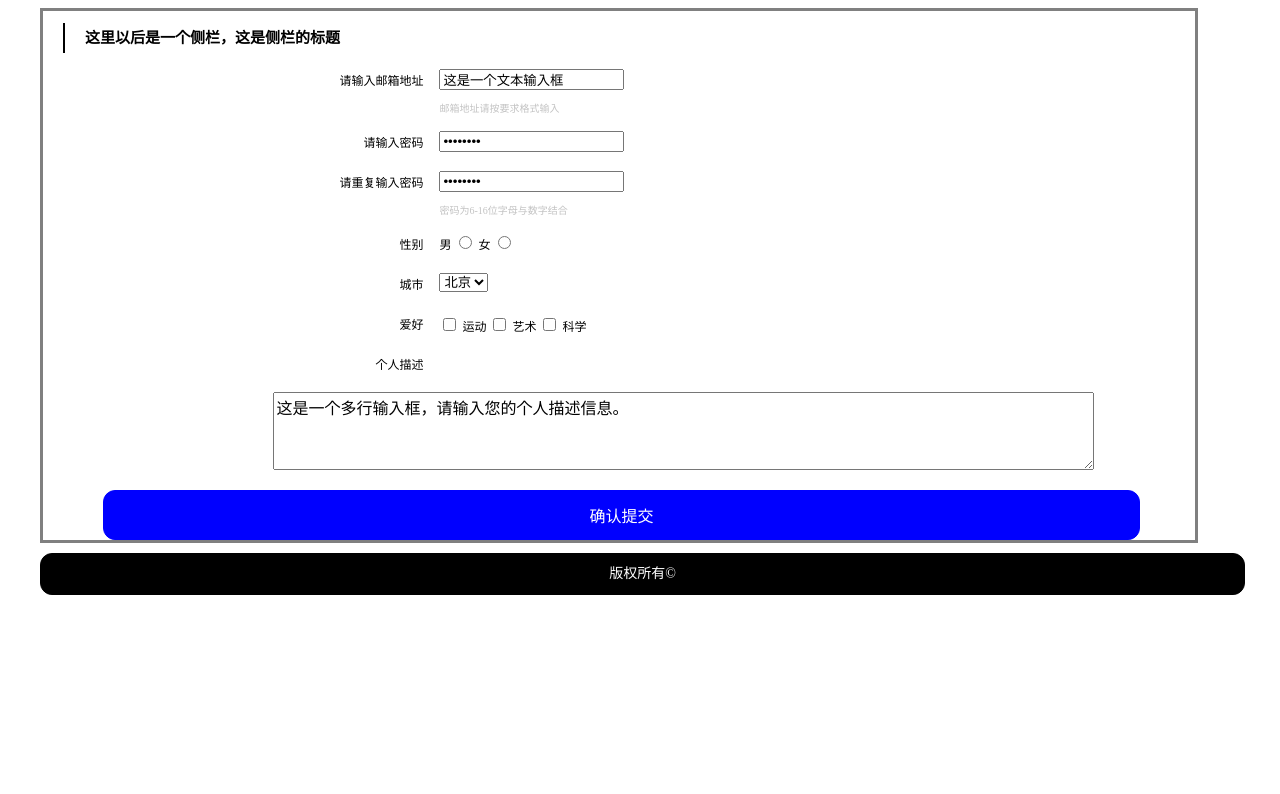
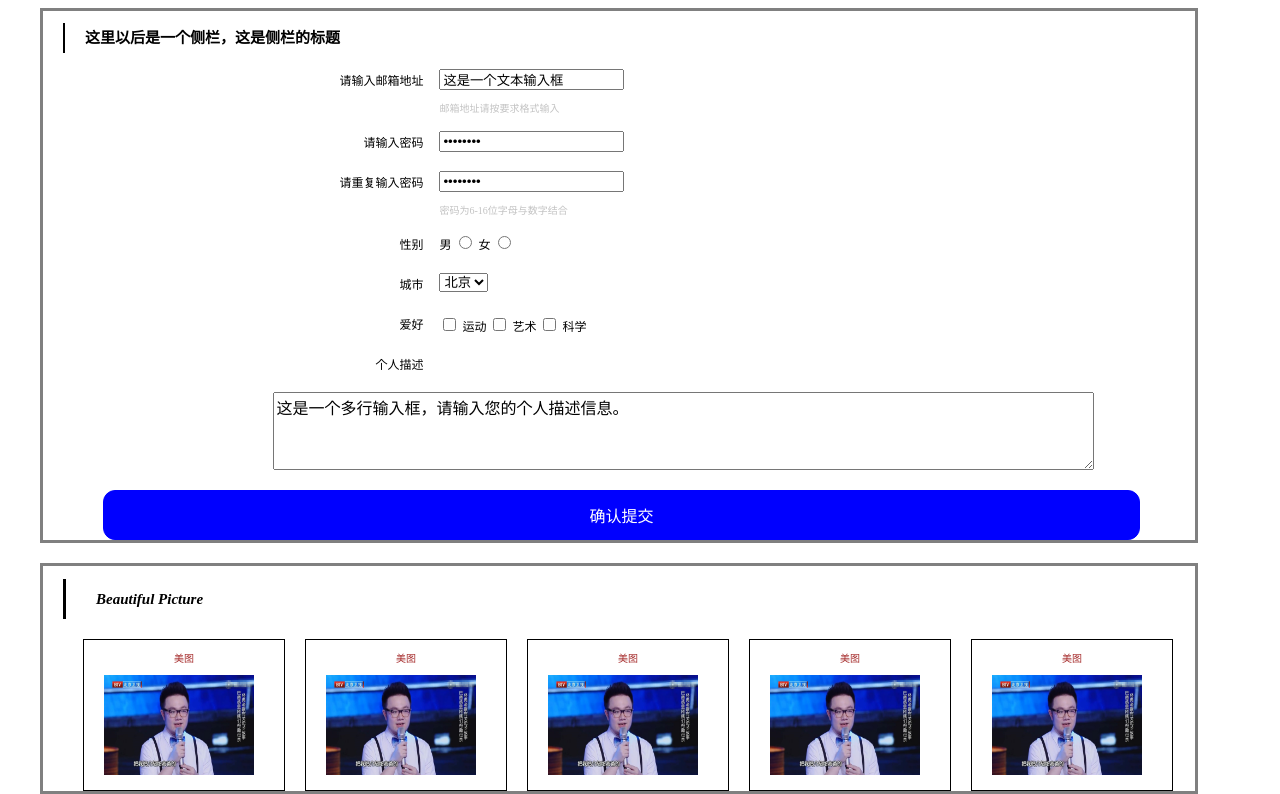
Before and after one commit to fe-breeze/Exercise, a plain HTML site: page celan.html in a window 1280 px wide. Shown: the part 1187-1981 px from the top of the page. Before the commit the page ends 1782 px from the top, so only its background shows below. Drawn offline with Linux system fonts and the light colour scheme.

Commit message:
图片练习

```diff
--- a/celan.html
+++ b/celan.html
@@ -59,61 +59,109 @@
         margin-left: 20%;
         overflow: hidden;
     }
-   dl dt{
-    float:left;
+
+    dl dt {
+        float: left;
         margin-right: 16px;
         font-size: 12px;
         text-align: right;
         line-height: 24px;
-    width:150px;
+        width: 150px;
     }
-   dl dt+dd{
-    float:left;
+
+    dl dt+dd {
+        float: left;
         margin-left: 0;
     }
-dl dt+dd div input{
-   height:18px;
+
+    dl dt+dd div input {
+        height: 18px;
     }
-.geshi{
+
+    .geshi {
         font-size: 10px;
         margin-top: 10px;
         color: #c3c3c3;
     }
-.item1{
+
+    .item1 {
         font-size: 12px;
     }
-.item2{
+
+    .item2 {
         font-size: 12px;
         margin-top: 2px;
     }
-.item3{
+
+    .item3 {
         margin-bottom: 15px;
     }
-textarea{
+
+    textarea {
         font-size: 16px;
     }
-button{
-    border:1px solid blue;
+
+    button {
+        border: 1px solid blue;
         background-color: blue;
-    width:90%;
-    height:50px;
+        width: 90%;
+        height: 50px;
         color: white;
         font-size: 16px;
         border-radius: 12px;
         margin-left: 60px;
     }
-.banquan{
+
+    .banquan {
         background-color: #000;
         font-size: 14px;
         color: #fff;
         text-align: center;
-    height:40px;
+        height: 40px;
         line-height: 40px;
-    border:1px solid black;
-    width:94%;
+        border: 1px solid black;
+        width: 94%;
         margin-left: 40px;
         margin-top: 10px;
         border-radius: 12px;
+    }
+    .container{
+        width: 90%;
+        height: auto;
+        border: 3px solid gray;
+        margin-left: 40px;
+        margin-top: 20px;
+        overflow: hidden;
+    }
+    .theme{
+        font-size: 15px;
+        font-style: italic;
+        line-height:40px;
+        border-left: 3px solid black;
+         padding-left: 30px;
+         margin-left: 20px;
+         margin-bottom: 20px;
+    }
+   .list li{
+        border: 1px solid black;
+        height: 150px;
+        width: 200px;
+        list-style-type: none;
+        float:left;
+        margin-right:20px;
+   }
+   .list li p{
+       text-align: center;
+       color: brown;
+       font-size: 10px;
+   }
+   .list li img{
+       float:left;
+       height: 100px;
+       width: 150px;
+       margin:0;
+       padding:0;
+       margin-left: 20px;
    }
     </style>
 </head>
@@ -173,7 +221,7 @@ button{
             </dl>
             <dl>
                 <dt>城市</dt>
-            <select name="" id="" >
+                <select name="" id="">
                     <option value="北京">北京</option>
                     <option value="上海">上海</option>
                     <option value="广州">广州</option>
@@ -192,15 +240,37 @@ button{
             </dl>
             <dl>
                 <dt class="item3">个人描述</dt>
-            <textarea name="个人描述" cols="80" rows="4">
-这是一个多行输入框，请输入您的个人描述信息。
+                <textarea name="个人描述" cols="80" rows="4">这是一个多行输入框，请输入您的个人描述信息。
                 </textarea>
             </dl>
             <button>确认提交</button>
         </form>
     </section>
-    <footer class="banquan">
-        版权所有&copy;
-    </footer>
+    <section class="container">
+        <h1 class="theme">Beautiful Picture</h1>
+        <ul class="list">
+            <li>
+                <p> 美图</p>
+                <img src="task3_files/201607191310274eec0_550.jpg" alt="巴图">
+            </li>
+            <li>
+                <p> 美图</p>
+                <img src="task3_files/201607191310274eec0_550.jpg" alt="巴图">
+            </li>
+            <li>
+                <p> 美图</p>
+                <img src="task3_files/201607191310274eec0_550.jpg" alt="巴图">
+            </li>
+            <li>
+                <p> 美图</p>
+                <img src="task3_files/201607191310274eec0_550.jpg" alt="巴图">
+            </li>
+            <li>
+                <p> 美图</p>
+                <img src="task3_files/201607191310274eec0_550.jpg" alt="巴图">
+            </li>
+        </ul>
+    </section>
 </body>
+
 </html>
```
Lines whose indentation alone changed are shown as unchanged.
